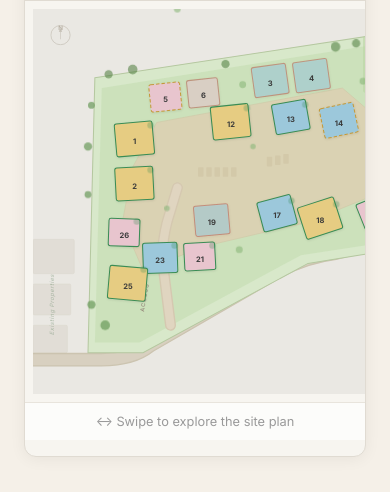
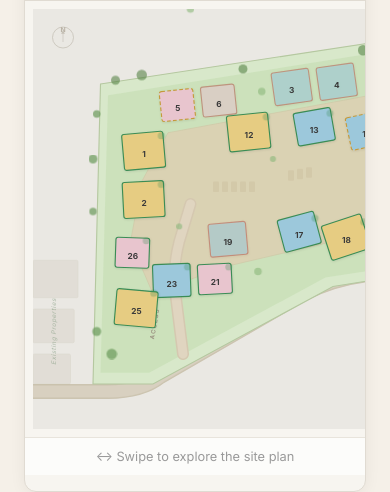
Before and after one commit to joeylakey-pixel/vivly-demo.github.io, a plain HTML site: page developments.html in a window 390 px wide. Shown: the part 1735-2227 px from the top of the page. Drawn offline with nearby package versions, Linux system fonts and the light colour scheme; a web font is replaced by a local one.

Commit message:
Update sitemap.css

```diff
--- a/css/sitemap.css
+++ b/css/sitemap.css
@@ -630,8 +630,13 @@
 
 /* --- Responsive --- */
 @media (max-width: 900px) {
+    .sitemap {
+        overflow: visible;
+    }
+
     .sitemap__layout {
         grid-template-columns: 1fr;
+        min-width: 0;
     }
 
     .sitemap__key {
@@ -654,17 +659,20 @@
 
     .sitemap__map-area {
         padding: 0.5rem;
-        overflow: auto;
+        min-width: 0;
+        overflow-x: auto;
+        overflow-y: visible;
         -webkit-overflow-scrolling: touch;
     }
 
     .sitemap__canvas {
         min-height: 320px;
-        min-width: 550px;
+        width: 600px;
     }
 
     .sitemap__canvas svg {
-        min-width: 550px;
+        width: 600px;
+        height: auto;
     }
 }
 
```
